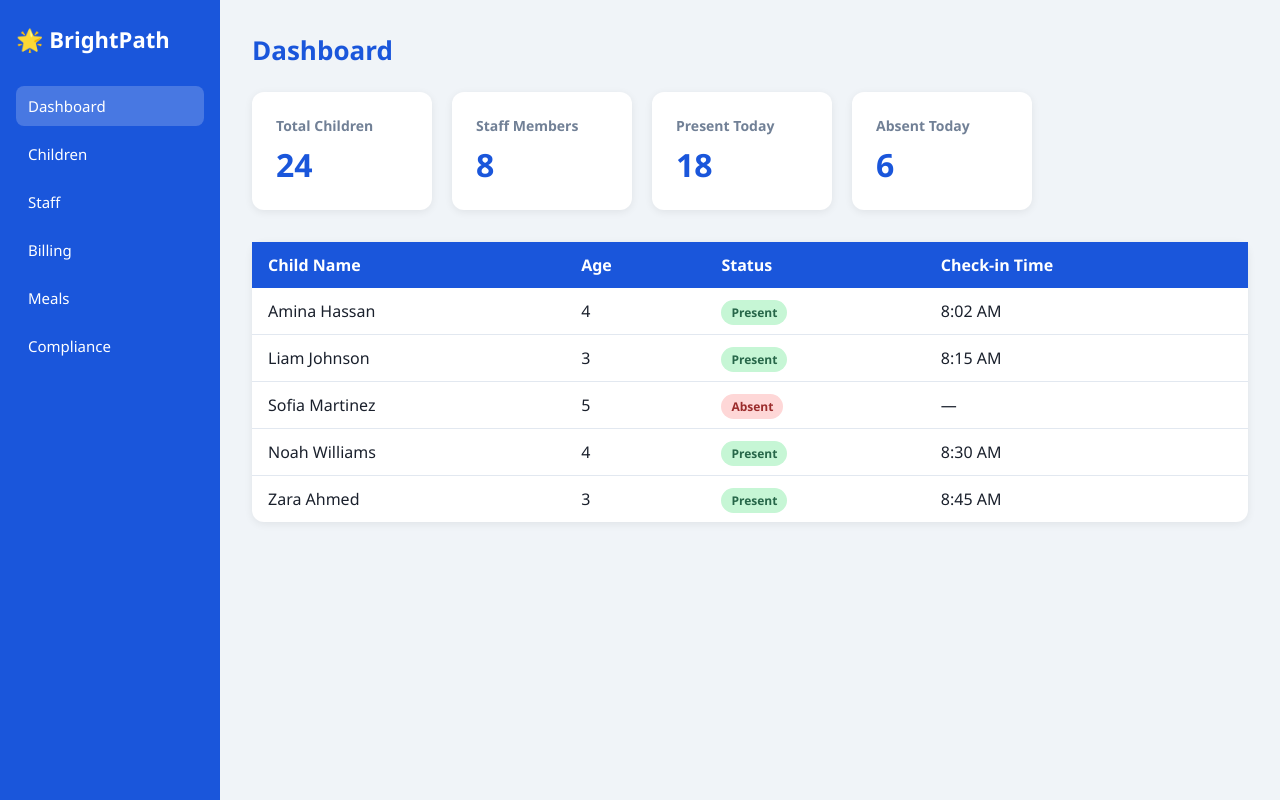
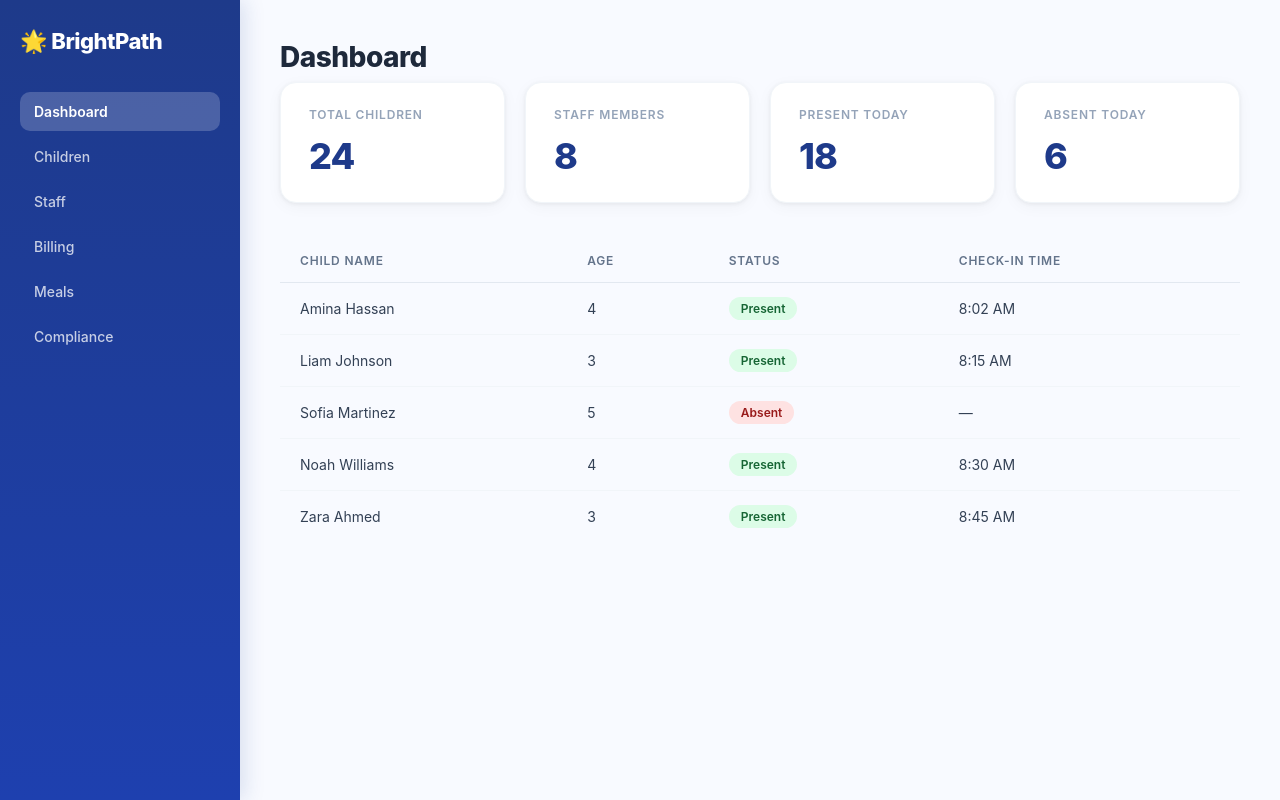
Before and after one commit to hersia4-byte/brightpath-mvp, a React (Vite) app: page / in a window 1280 px wide. Built offline with nearby package versions, Linux system fonts and the light colour scheme.

Commit message:
Update index.css

```diff
--- a/src/index.css
+++ b/src/index.css
@@ -5,9 +5,9 @@
 }
 
 body {
-  font-family: 'Segoe UI', sans-serif;
-  background: #f0f4f8;
-  color: #1a202c;
+  font-family: 'Inter', 'Segoe UI', sans-serif;
+  background: #f8faff;
+  color: #1e293b;
 }
 
 .layout {
@@ -16,119 +16,207 @@ body {
 }
 
 .sidebar {
-  width: 220px;
-  background: #1a56db;
+  width: 240px;
+  background: linear-gradient(180deg, #1e3a8a 0%, #1e40af 100%);
   color: white;
-  padding: 24px 16px;
+  padding: 28px 20px;
   display: flex;
   flex-direction: column;
-  gap: 8px;
+  gap: 6px;
+  box-shadow: 4px 0 20px rgba(30,58,138,0.15);
 }
 
 .sidebar h1 {
   font-size: 22px;
-  font-weight: 700;
-  margin-bottom: 24px;
+  font-weight: 800;
+  margin-bottom: 32px;
+  color: white;
+  letter-spacing: -0.5px;
+}
+
+.sidebar h1 span {
+  color: #93c5fd;
+}
+
+.sidebar a {
+  color: rgba(255,255,255,0.75);
+  text-decoration: none;
+  padding: 11px 14px;
+  border-radius: 10px;
+  font-size: 14px;
+  font-weight: 500;
+  transition: all 0.2s;
+  display: flex;
+  align-items: center;
+  gap: 10px;
+}
+
+.sidebar a:hover {
+  background: rgba(255,255,255,0.15);
   color: white;
 }
 
-.sidebar a {
+.sidebar a.active {
+  background: rgba(255,255,255,0.2);
   color: white;
-  text-decoration: none;
-  padding: 10px 12px;
-  border-radius: 8px;
-  font-size: 15px;
-}
-
-.sidebar a:hover, .sidebar a.active {
-  background: rgba(255,255,255,0.2);
+  font-weight: 600;
 }
 
 .main {
   flex: 1;
-  padding: 32px;
+  padding: 40px;
+  overflow-y: auto;
 }
 
 .page-title {
-  font-size: 26px;
-  font-weight: 700;
-  margin-bottom: 24px;
-  color: #1a56db;
+  font-size: 28px;
+  font-weight: 800;
+  margin-bottom: 8px;
+  color: #1e293b;
+  letter-spacing: -0.5px;
+}
+
+.page-subtitle {
+  color: #64748b;
+  font-size: 14px;
+  margin-bottom: 32px;
 }
 
 .cards {
   display: flex;
   gap: 20px;
   flex-wrap: wrap;
-  margin-bottom: 32px;
+  margin-bottom: 36px;
 }
 
 .card {
   background: white;
-  border-radius: 12px;
-  padding: 24px;
-  min-width: 180px;
-  box-shadow: 0 2px 8px rgba(0,0,0,0.07);
+  border-radius: 16px;
+  padding: 24px 28px;
+  min-width: 160px;
+  flex: 1;
+  box-shadow: 0 1px 4px rgba(0,0,0,0.06), 0 4px 16px rgba(0,0,0,0.04);
+  border: 1px solid #f1f5f9;
+  transition: transform 0.2s;
+}
+
+.card:hover {
+  transform: translateY(-2px);
 }
 
 .card h3 {
-  font-size: 14px;
-  color: #718096;
-  margin-bottom: 8px;
+  font-size: 12px;
+  font-weight: 600;
+  color: #94a3b8;
+  text-transform: uppercase;
+  letter-spacing: 0.8px;
+  margin-bottom: 12px;
 }
 
 .card p {
-  font-size: 32px;
-  font-weight: 700;
-  color: #1a56db;
+  font-size: 36px;
+  font-weight: 800;
+  color: #1e3a8a;
+  letter-spacing: -1px;
+}
+
+.card .card-icon {
+  font-size: 24px;
+  margin-bottom: 12px;
+}
+
+.table-wrapper {
+  background: white;
+  border-radius: 16px;
+  box-shadow: 0 1px 4px rgba(0,0,0,0.06);
+  border: 1px solid #f1f5f9;
+  overflow: hidden;
 }
 
 table {
   width: 100%;
-  background: white;
-  border-radius: 12px;
   border-collapse: collapse;
-  box-shadow: 0 2px 8px rgba(0,0,0,0.07);
 }
 
 th {
-  background: #1a56db;
-  color: white;
-  padding: 12px 16px;
+  background: #f8faff;
+  color: #64748b;
+  padding: 14px 20px;
   text-align: left;
+  font-size: 12px;
+  font-weight: 600;
+  text-transform: uppercase;
+  letter-spacing: 0.8px;
+  border-bottom: 1px solid #e2e8f0;
 }
 
 td {
-  padding: 12px 16px;
-  border-bottom: 1px solid #e2e8f0;
+  padding: 14px 20px;
+  border-bottom: 1px solid #f1f5f9;
+  font-size: 14px;
+  color: #334155;
 }
 
 tr:last-child td {
   border-bottom: none;
 }
 
+tr:hover td {
+  background: #f8faff;
+}
+
 .btn {
-  background: #1a56db;
+  background: #1e40af;
   color: white;
   border: none;
-  padding: 10px 20px;
-  border-radius: 8px;
+  padding: 11px 22px;
+  border-radius: 10px;
   cursor: pointer;
   font-size: 14px;
+  font-weight: 600;
   margin-bottom: 20px;
+  transition: all 0.2s;
+  display: inline-flex;
+  align-items: center;
+  gap: 8px;
 }
 
 .btn:hover {
-  background: #1e429f;
+  background: #1e3a8a;
+  transform: translateY(-1px);
+  box-shadow: 0 4px 12px rgba(30,64,175,0.3);
 }
 
 .badge {
-  padding: 4px 10px;
+  padding: 4px 12px;
   border-radius: 20px;
   font-size: 12px;
   font-weight: 600;
+  display: inline-block;
 }
 
-.badge.green { background: #c6f6d5; color: #276749; }
-.badge.red { background: #fed7d7; color: #9b2c2c; }
-.badge.yellow { background: #fefcbf; color: #975a16; }
+.badge.green {
+  background: #dcfce7;
+  color: #166534;
+}
+
+.badge.red {
+  background: #fee2e2;
+  color: #991b1b;
+}
+
+.badge.yellow {
+  background: #fef9c3;
+  color: #854d0e;
+}
+
+.gps-status {
+  padding: 12px 16px;
+  background: #f0fdf4;
+  border: 1px solid #bbf7d0;
+  border-radius: 10px;
+  color: #166534;
+  font-size: 14px;
+  font-weight: 500;
+  margin-bottom: 20px;
+}
```
